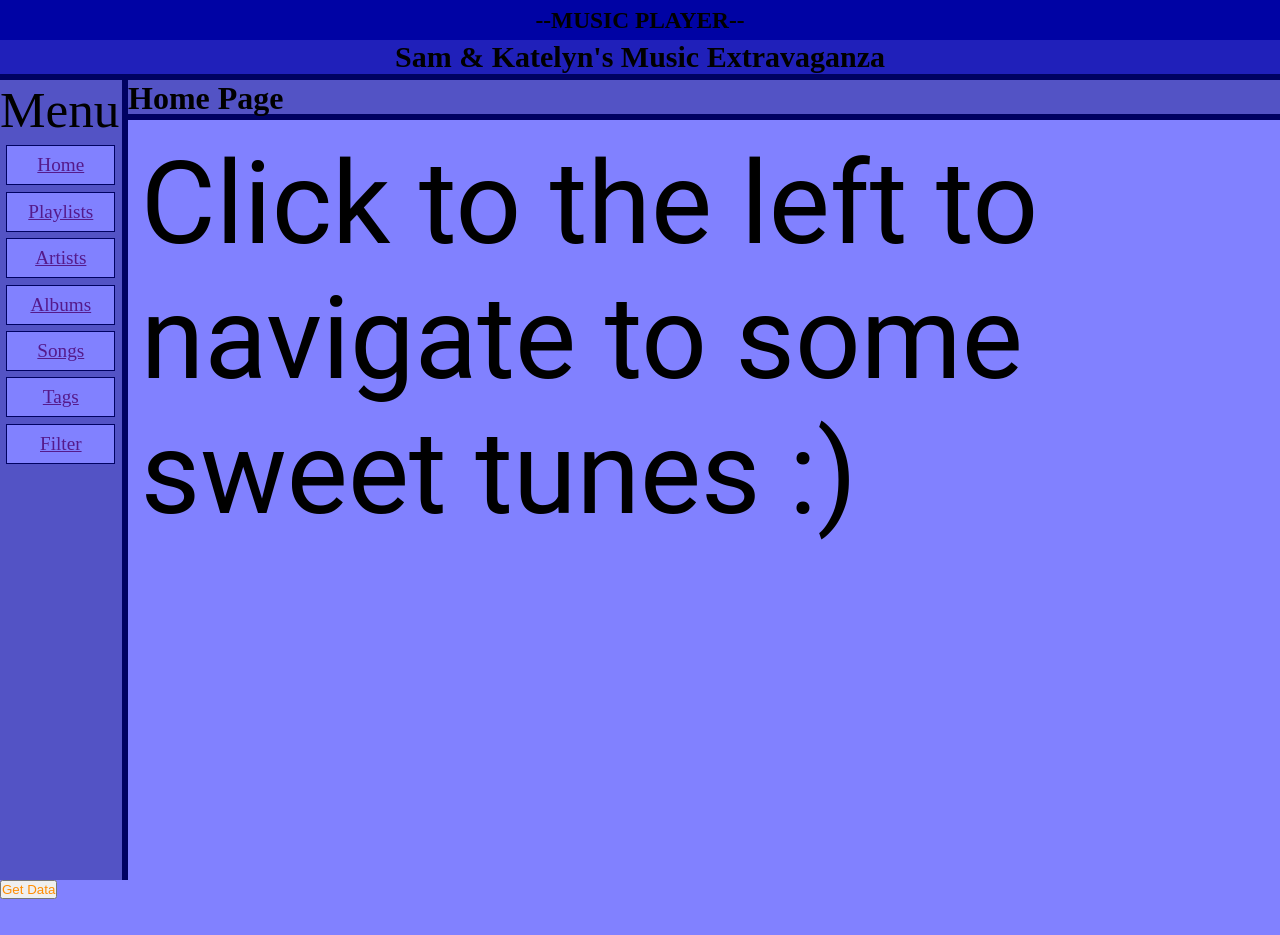
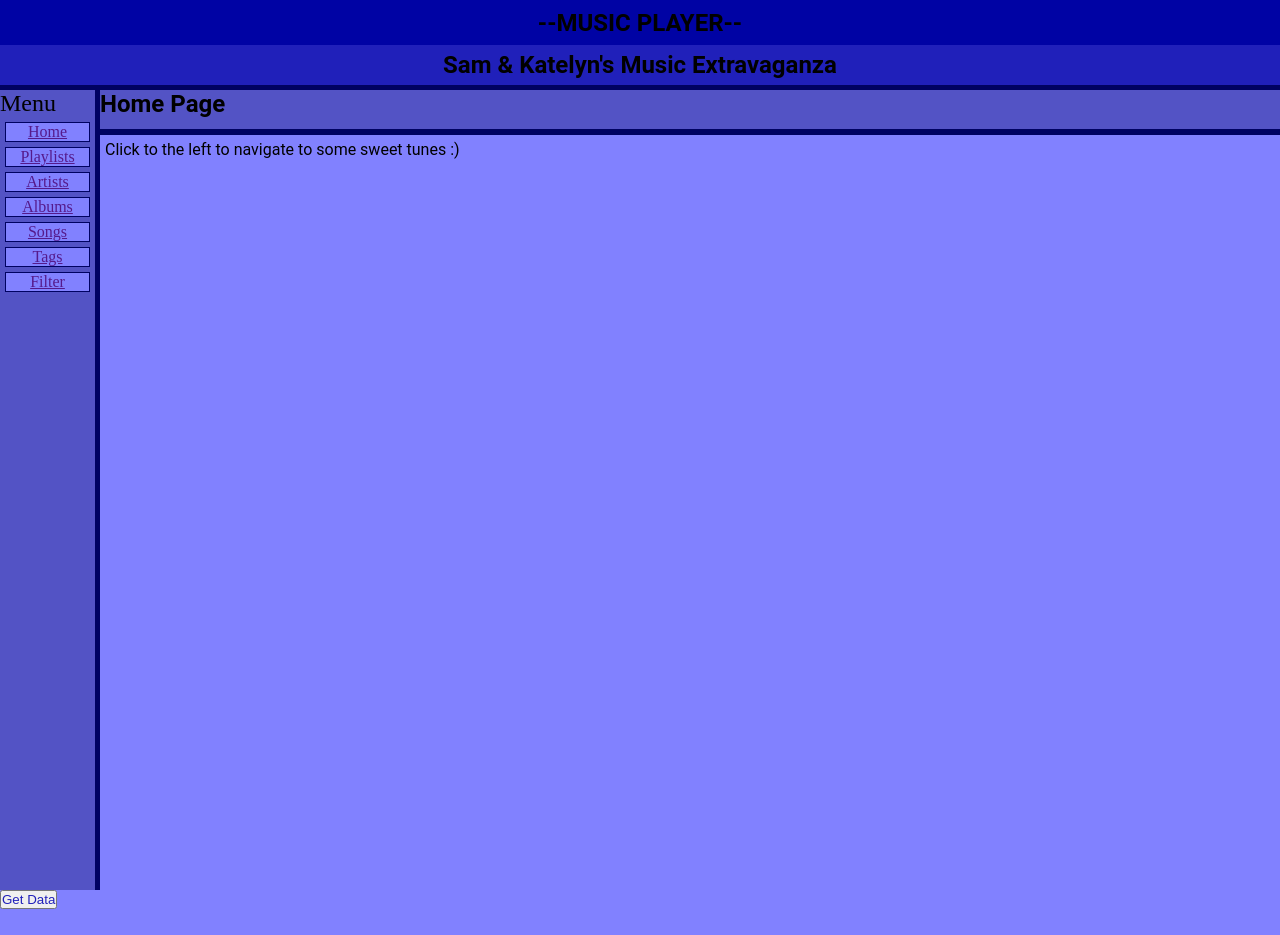
Before and after one commit to kreed303/cs257, a Flask app: page / in a window 1280 px wide. Before the commit the page ends 899 px from the top, so only its background shows below. Run offline with Flask 3, Linux system fonts and the light colour scheme; parts of the project's set-up code (start-up, migrations or seed data) failed here and were passed over.

Commit message:
file problems :)

```diff
--- a/webapp/static/webapp.css
+++ b/webapp/static/webapp.css
@@ -13,6 +13,13 @@
     --borderColor: rgb(0, 2, 98);
     --textColor: black;
     --hoverColor: rgb(234, 255, 0);
+
+}
+
+h1,h2,h3{
+    color: var(--textColor);
+    font-family: Roboto;
+    font-size: 18pt;
 }
 
 body {
@@ -24,7 +31,7 @@ body {
 p {
     color: var(--textColor);
     font-family: Roboto;
-    font-size: 9vw;
+    font-size: 12pt;
     font-stretch: semi-expanded;
 }
 
@@ -33,7 +40,7 @@ div {
 }
 
 button {
-    color:darkorange;
+    color:var(--blue3);
 }
 
 a:hover{
@@ -46,7 +53,7 @@ a:hover{
     display: flex;
     align-items: center;
     justify-content: center;
-    height: 5vh;
+    height: 45px;
     width: 100vw;
     text-align: center;
     font-size: 2.5vh;
@@ -57,13 +64,13 @@ a:hover{
     display: flex;
     align-items: center;
     justify-content: center;
-    height: 5vh;
+    height: 45px;
     width: 100vw;
     font-size: 2.5vh;
     background-color: var(--blue3);
     border-bottom-color: var(--borderColor);
     border-bottom-style: solid;
-    border-bottom-width: 5pt;
+    border-bottom-width: 5px;
     text-align: center;
 }
 
@@ -71,12 +78,12 @@ a:hover{
 /* The Menu */
 #menu {
     height: 100vh;
-    width: 10vw;
+    width: 100px;
     background-color: var(--blue2);
     border-right-color: var(--borderColor);
     border-right-style: solid;
-    border-right-width: 5pt;
-    font-size: 4vw;
+    border-right-width: 5px;
+    font-size: 18pt;
     float: left;
 }
 
@@ -84,22 +91,22 @@ a:hover{
     display: flex;
     align-items: center;
     justify-content: center;
-    width: 8.5vw;
-    height: 5vh;
-    font-size: 1.5vw;
+    width: 85px;
+    height: 20px;
     margin: auto;
     font-stretch: normal;
     background-color: var(--blue1);
     border-color: var(--borderColor);
     border-style: solid;
-    border-width: 1pt;
-    margin: 0.5vw;
+    border-width: 1px;
+    font-size: 12pt;
+    margin: 5px;
 }
 
 /* The Page */
 #pageHeader {
-    height: 5vh;
-    width: 90vw;
+    height: 45px;
+    width: calc(100vw - 100px);
     background-color: var(--blue2);
     border-bottom-color: var(--borderColor);
     border-bottom-style: solid;
@@ -110,11 +117,11 @@ a:hover{
 
 #pageContents{
     height: 100vh;
-    width: 90vw;
+    width: calc(100vw - 100px);
     background-color: var(--blue1);
     float:right;
-    padding-left: 1vw;
-    padding-top: 2vh;
+    padding-left: 5px;
+    padding-top: 5px;
 }
 
 #pageData {
@@ -151,8 +158,7 @@ a:hover{
     border-collapse: collapse;
     background-color: var(--blue1);
     padding: 1px;
-    width: 80vw;
-    font-size: 1.5vw;
+    width: calc(100vw - 100px);
 }
 
 /* #listOfData {
```
